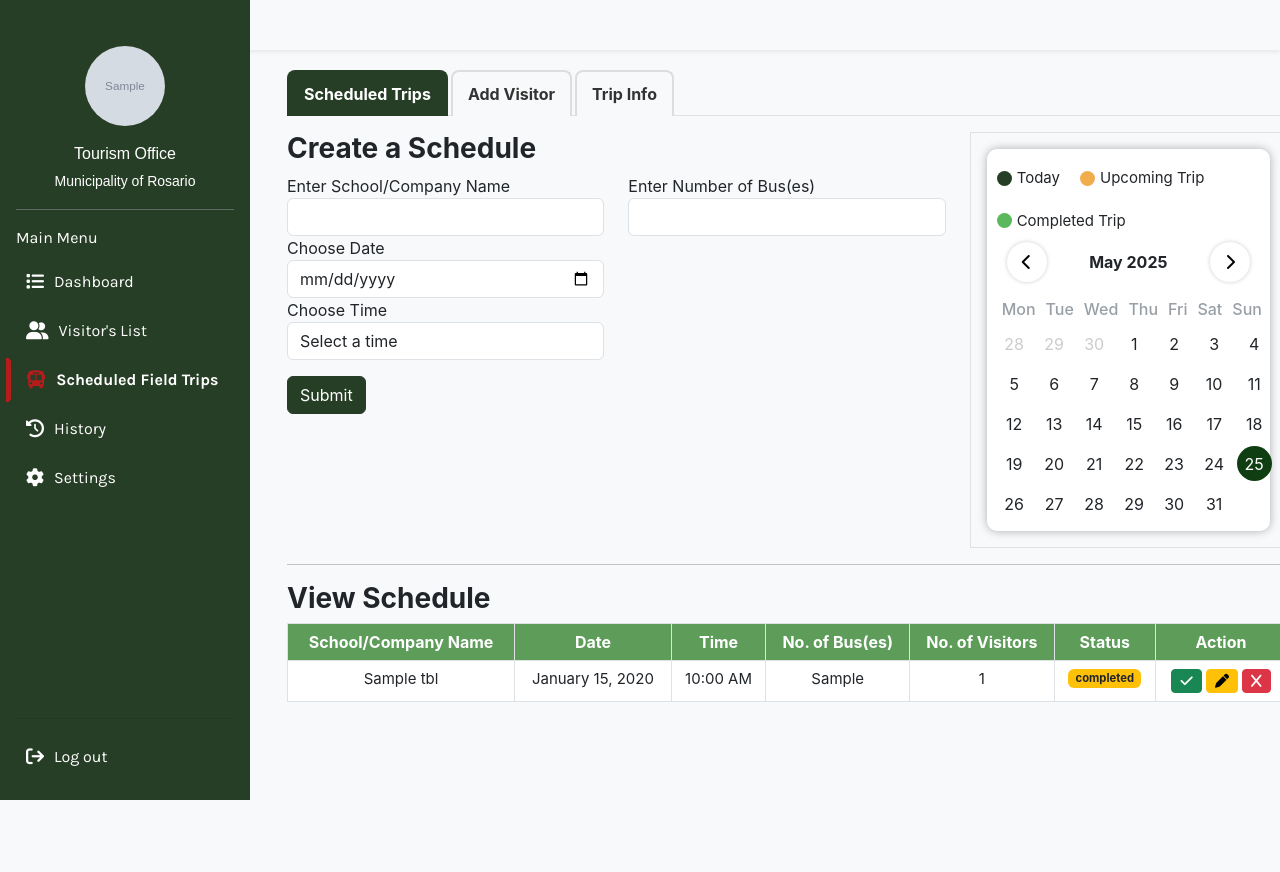
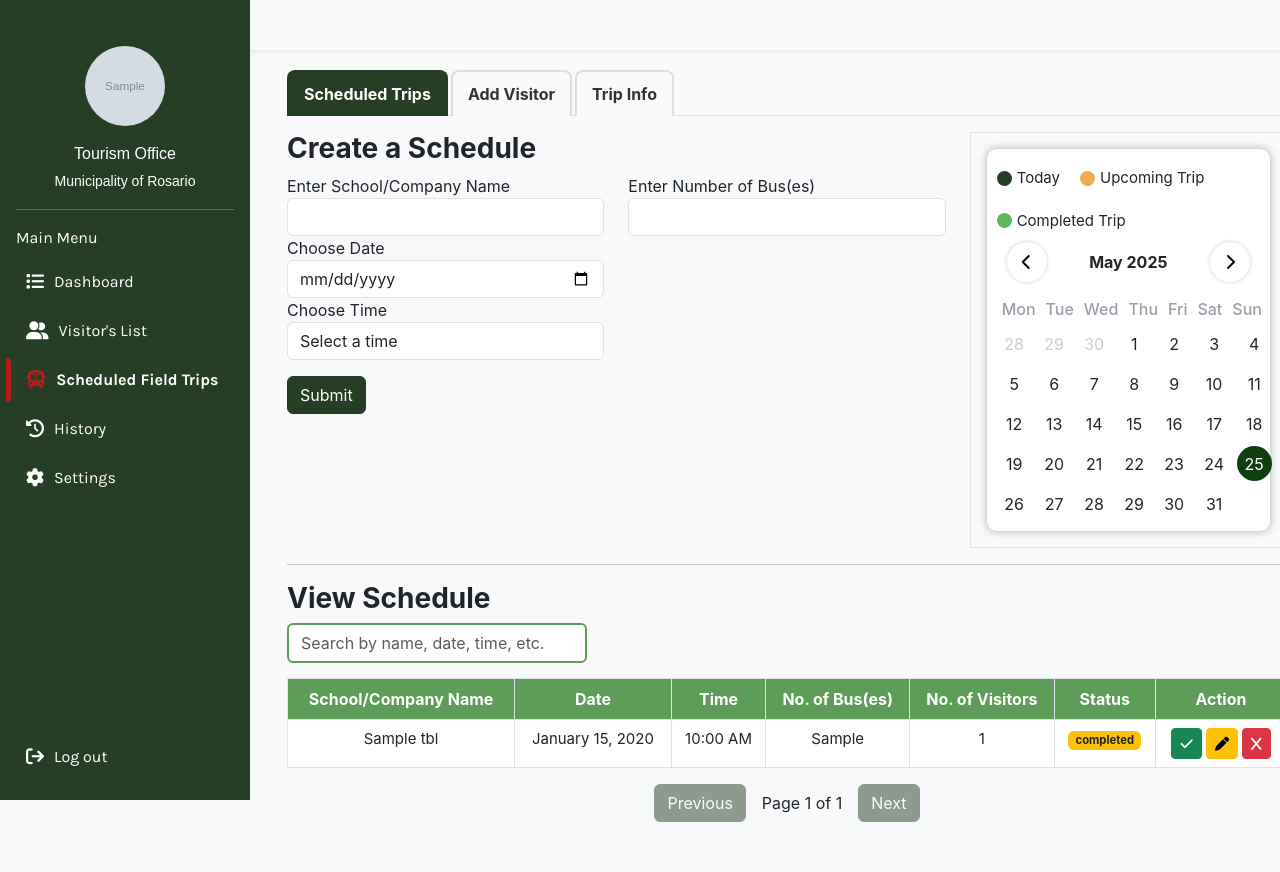
Before and after one commit to damoojiii/oplan_casa, a PHP site: page /trips.php in a window 1280 px wide. Before the commit the page ends 800 px from the top, so only its background shows below. Run offline with PHP 8.4, Linux system fonts and the light colour scheme; the visitor is signed in with stand-in values (Sample User, id 1); tables that the repository leaves empty or names only in its code hold one stand-in row (values such as "Sample post"); grey boxes marked "Sample" are stand-in pictures; some web fonts are replaced.

Commit message:
Pagination sa Scheduled Trips

```diff
--- a/add-visitor.php
+++ b/add-visitor.php
@@ -1,7 +1,6 @@
 <?php
     include "session.php";
     include("connection.php");
-    include "loader.php";
 ?>
 
 <!DOCTYPE html>
--- a/history.php
+++ b/history.php
@@ -1,7 +1,6 @@
 <?php
     include "session.php";
     include("connection.php");
-    include "loader.php";
 ?>
 
 <!DOCTYPE html>
--- a/settings.php
+++ b/settings.php
@@ -1,7 +1,6 @@
 <?php
     include "session.php";
     include("connection.php");
-    include "loader.php";
 ?>
 
 <!DOCTYPE html>
--- a/trip-info.php
+++ b/trip-info.php
@@ -1,7 +1,6 @@
 <?php
     include "session.php";
     include("connection.php");
-    include "loader.php";
 ?>
 
 <!DOCTYPE html>
--- a/trips.php
+++ b/trips.php
@@ -1,7 +1,6 @@
 <?php
     include "session.php";
     include("connection.php");
-    include "loader.php";
 
     date_default_timezone_set("Asia/Manila");
     $today = date('Y-m-d');
@@ -183,6 +182,16 @@
         font-size: 15px !important;
     }
 
+    #searchInput {
+        max-width: 300px;
+        margin-bottom: 15px !important;
+        border: 2px solid #5D9C59;
+    }
+
+    #paginationControls button:disabled {
+        opacity: 0.5;
+        cursor: not-allowed;
+    }
     </style>
 </head>
 
@@ -407,6 +416,7 @@
 
                 <!-- Schedule Table -->
                 <h3 class="header-title">View Schedule</h3>
+                <input type="text" id="searchInput" placeholder="Search by name, date, time, etc." class="form-control mb-3">
                 <table class="table table-bordered text-center">
                     <thead class="table-header">
                         <tr>
@@ -458,10 +468,76 @@
                         <?php } ?>
                     </tbody>
                 </table>
+                <div id="paginationControls" class="d-flex justify-content-center mt-3">
+                    <button id="prevPage" class="btn btn-primary me-2">Previous</button>
+                    <span id="pageNumber" class="align-self-center mx-2">Page 1</span>
+                    <button id="nextPage" class="btn btn-primary ms-2">Next</button>
+                </div>
             </div>
         </div>
     </div>
 
+    <script>
+        // Search and Pagination Functionality
+        document.addEventListener('DOMContentLoaded', function() {
+            const tableRows = Array.from(document.querySelectorAll('tbody tr'));
+            let currentPage = 1;
+            const rowsPerPage = 5;
+            let filteredRows = [...tableRows];
+
+            function updateTableDisplay() {
+                // Hide all rows
+                tableRows.forEach(row => row.style.display = 'none');
+
+                // Show current page rows
+                const start = (currentPage - 1) * rowsPerPage;
+                const end = start + rowsPerPage;
+                filteredRows.slice(start, end).forEach(row => {
+                    row.style.display = '';
+                });
+
+                // Update page info
+                const totalPages = Math.ceil(filteredRows.length / rowsPerPage);
+                document.getElementById('pageNumber').textContent = `Page ${currentPage} of ${totalPages}`;
+
+                // Toggle button states
+                document.getElementById('prevPage').disabled = currentPage === 1;
+                document.getElementById('nextPage').disabled = currentPage === totalPages || totalPages === 0;
+            }
+
+            // Search input handler
+            document.getElementById('searchInput').addEventListener('input', function(e) {
+                const searchTerm = e.target.value.toLowerCase();
+                filteredRows = tableRows.filter(row => {
+                    const cells = Array.from(row.cells).slice(0, -1); // Exclude Action column
+                    return cells.some(cell =>
+                        cell.textContent.toLowerCase().includes(searchTerm)
+                    );
+                });
+                currentPage = 1;
+                updateTableDisplay();
+            });
+
+            // Pagination controls
+            document.getElementById('prevPage').addEventListener('click', () => {
+                if (currentPage > 1) {
+                    currentPage--;
+                    updateTableDisplay();
+                }
+            });
+
+            document.getElementById('nextPage').addEventListener('click', () => {
+                const totalPages = Math.ceil(filteredRows.length / rowsPerPage);
+                if (currentPage < totalPages) {
+                    currentPage++;
+                    updateTableDisplay();
+                }
+            });
+
+            // Initial setup
+            updateTableDisplay();
+        });
+        </script>
     <!-- Edit Schedule Modal -->
     <div class="modal fade" id="editModal" tabindex="-1" aria-labelledby="editModalLabel" aria-hidden="true">
         <div class="modal-dialog">
--- a/view-students.php
+++ b/view-students.php
@@ -1,7 +1,6 @@
 <?php
     include "session.php";
     include("connection.php");
-    include "loader.php";
 
     $scheduled_id = $_GET['scheduled_id'];
 
--- a/visitorslist.php
+++ b/visitorslist.php
@@ -1,7 +1,6 @@
 <?php
     include "session.php";
     include("connection.php");
-    include "loader.php";
 ?>
 
 <!DOCTYPE html>
```
